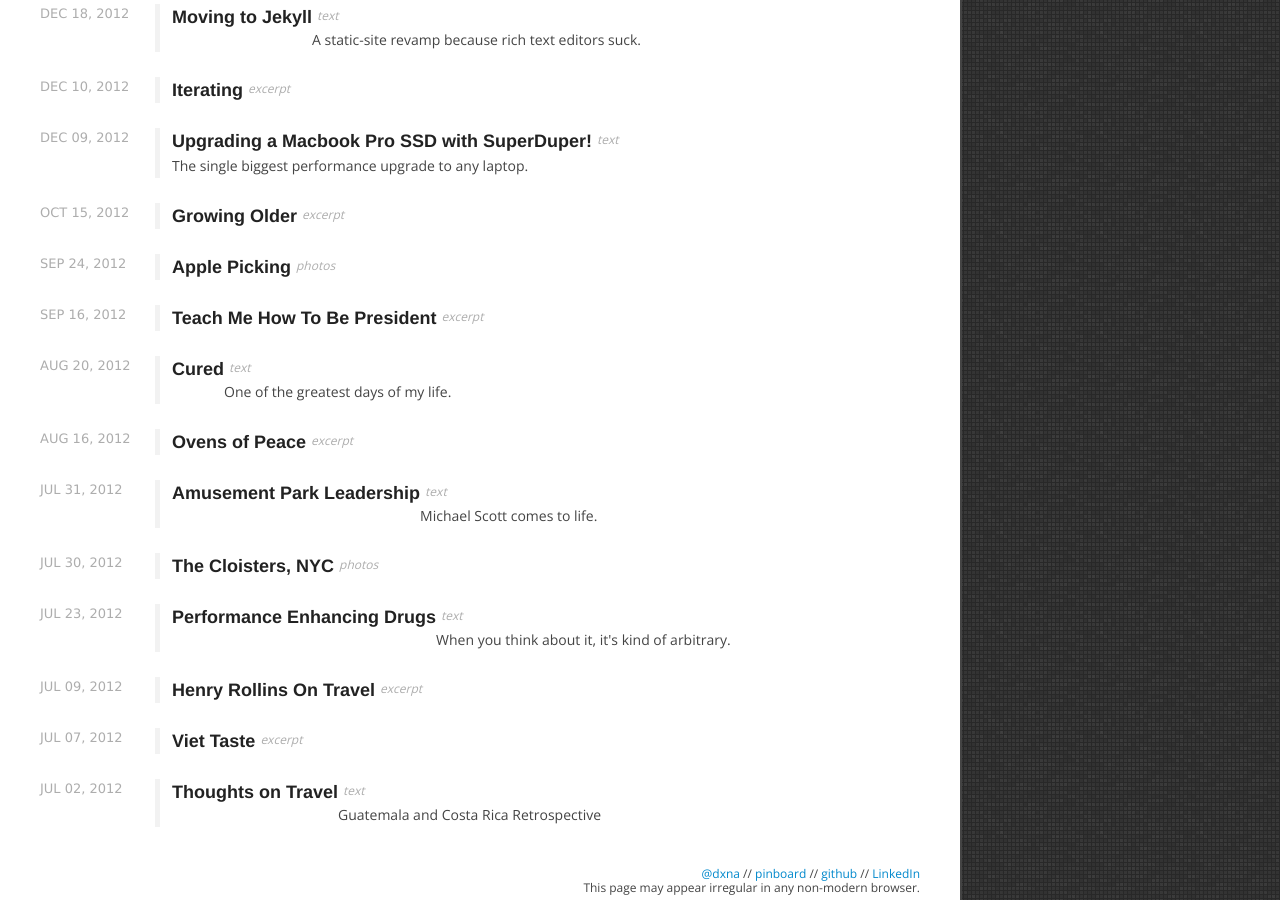
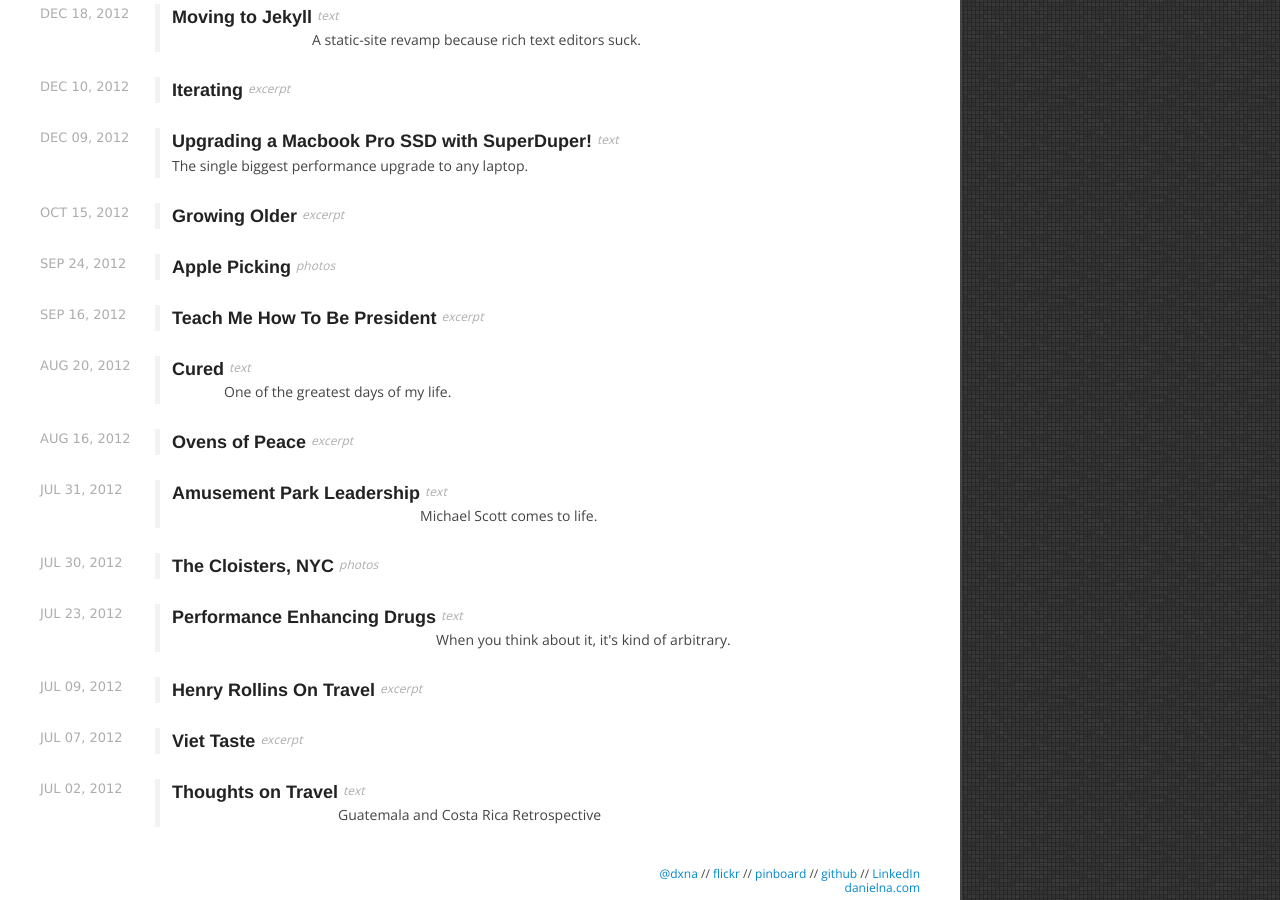
Before and after one commit to danielna/danielna.github.com, a Jekyll site: the page built from index.html, in a window 1280 px wide and 900 px high, scrolled down 725 px. Built offline with Jekyll 4.4.1, drawn with Linux system fonts in a browser that asks for light colours; nearby versions of some CDN libraries; library files that are not in the unit come from our copies; Markdown is read by kramdown in place of the engine named in the settings.

Commit message:
Update footer

```diff
--- a/_layouts/base.html
+++ b/_layouts/base.html
@@ -51,11 +51,12 @@
 
   <footer>
     <a href="http://www.twitter.com/dxna" title="@dxna" target="_blank">@dxna</a> //
+    <a href="http://www.flickr.com/danielna" title="flickr" target="_blank">flickr</a> //
     <a href="https://pinboard.in/u:danielna" title="pinboard" target="_blank">pinboard</a> //
     <a href="http://www.github.com/danielna" title="danielna @ github" target="_blank">github</a> //
     <a href="http://www.linkedin.com/in/danielna" title="LinkedIn" target="_blank">LinkedIn</a>
     <br/>
-    This page may appear irregular in any non-modern browser.
+    <a href="http://www.danielna.com" title="danielna.com" target="_blank">danielna.com</a>
   </footer>
 </div>
 
```
